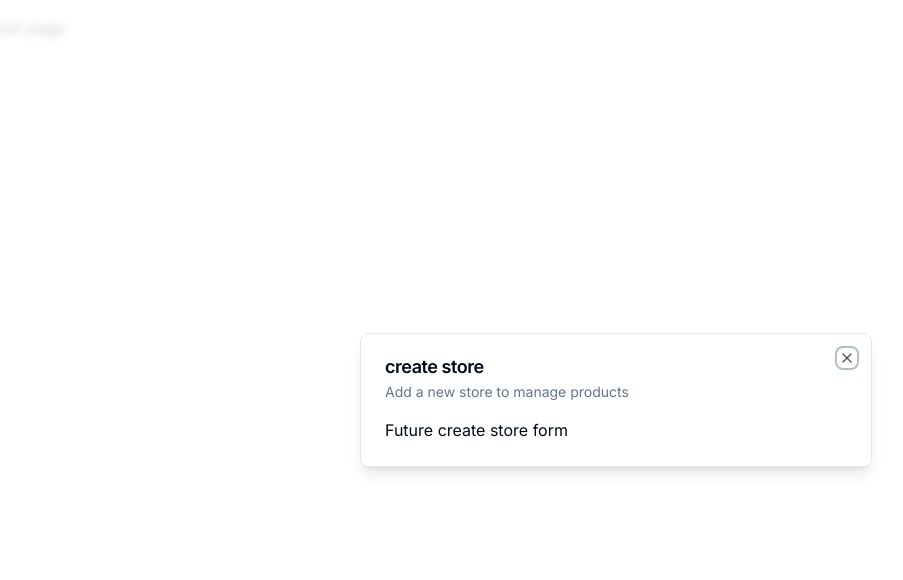
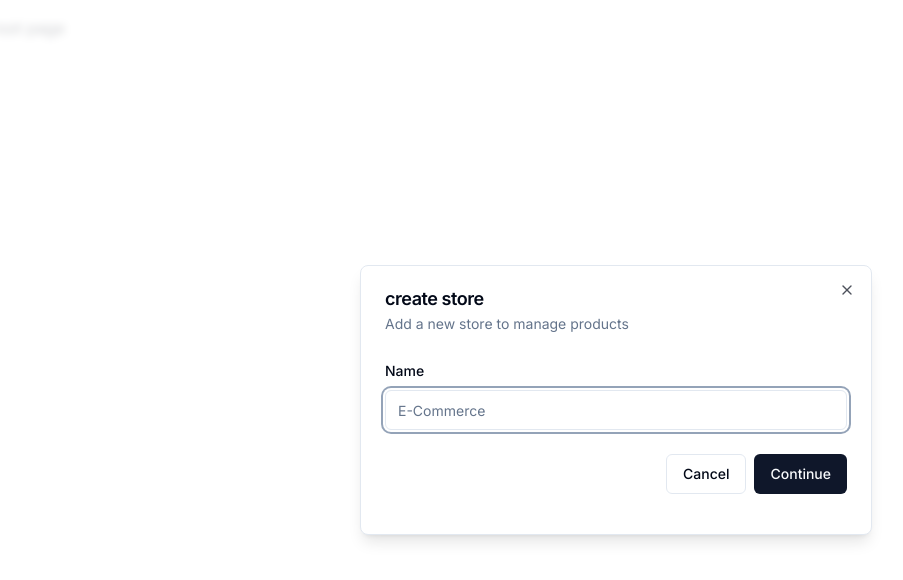
Before and after one commit to liuxin85/ecommerce-admin, a Next.js app: page / in a window 1280 px wide. Shown: the top 580 px of the page, without its empty margins (24-927 px from the left). Built offline with nearby package versions, Linux system fonts and the light colour scheme.

Commit message:
build form components

```diff
--- a/components/modals/store-modal.tsx
+++ b/components/modals/store-modal.tsx
@@ -1,10 +1,39 @@
 "use client";
+
+import * as z from "zod";
+import { useForm } from "react-hook-form";
+import { zodResolver } from "@hookform/resolvers/zod";
 
 import { useStoreModal } from "@/hooks/use-store-modal";
 import { Modal } from "@/components/ui/modal";
+import {
+  Form,
+  FormControl,
+  FormField,
+  FormItem,
+  FormLabel,
+  FormMessage,
+} from "@/components/ui/form";
+import { Input } from "@/components/ui/input";
+import { Button } from "@/components/ui/button";
+
+const formSchema = z.object({
+  name: z.string().min(1),
+});
 
 export const StoreModal = () => {
   const storeModal = useStoreModal();
+
+  const form = useForm<z.infer<typeof formSchema>>({
+    resolver: zodResolver(formSchema),
+    defaultValues: {
+      name: "",
+    },
+  });
+
+  const onSubmit = async (values: z.infer<typeof formSchema>) => {
+    console.log(values);
+  };
 
   return (
     <Modal
@@ -13,7 +42,33 @@ export const StoreModal = () => {
       isOpen={storeModal.isOpen}
       onClose={storeModal.onClose}
     >
-      Future create store form
+      <div>
+        <div className="space-y-4 py-2 pb-4">
+          <Form {...form}>
+            <form onSubmit={form.handleSubmit(onSubmit)}>
+              <FormField
+                control={form.control}
+                name="name"
+                render={({ field }) => (
+                  <FormItem>
+                    <FormLabel>Name</FormLabel>
+                    <FormControl>
+                      <Input placeholder="E-Commerce" {...field} />
+                    </FormControl>
+                    <FormMessage/>
+                  </FormItem>
+                )}
+              />
+              <div className="pt-6 space-x-2 flex items-center justify-end w-full">
+                <Button variant="outline" onClick={storeModal.onClose}>
+                  Cancel
+                </Button>
+                <Button type="submit">Continue</Button>
+              </div>
+            </form>
+          </Form>
+        </div>
+      </div>
     </Modal>
   );
 };
```
